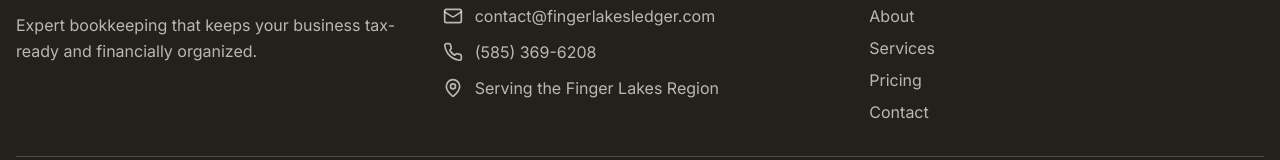
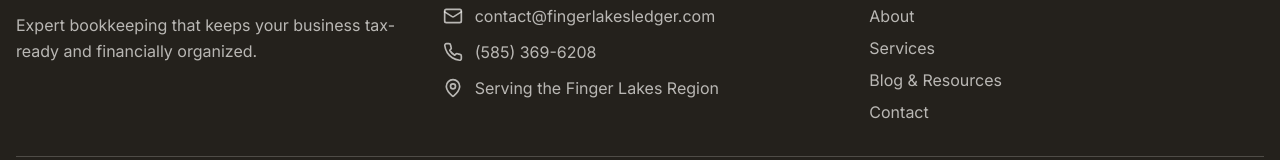
Before and after one commit to codeycragg/fingerlakesledger, a Next.js app: page / in a window 1280 px wide. Shown: the part 1945-2105 px from the top of the page. Built offline with nearby package versions, Linux system fonts and the light colour scheme.

Commit message:
feat: add Blog link to footer Quick Links
Position link between Services and Contact with consistent styling.

Co-authored-by: null <247899024+codeycragg@users.noreply.github.com>

```diff
--- a/components/footer.tsx
+++ b/components/footer.tsx
@@ -52,8 +52,8 @@ export function Footer() {
                 </a>
               </li>
               <li>
-                <a href="/pricing" className="text-background/70 hover:text-accent transition-colors">
-                  Pricing
+                <a href="/blog" className="text-background/70 hover:text-accent transition-colors">
+                  Blog & Resources
                 </a>
               </li>
               <li>
```
